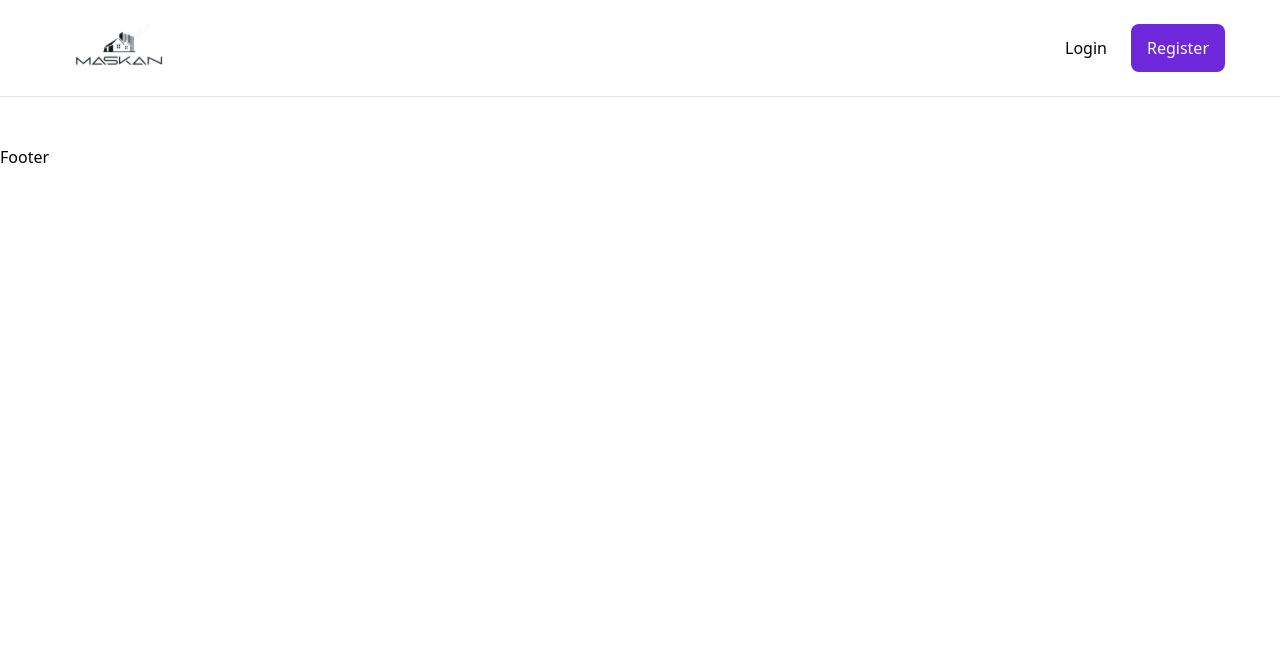
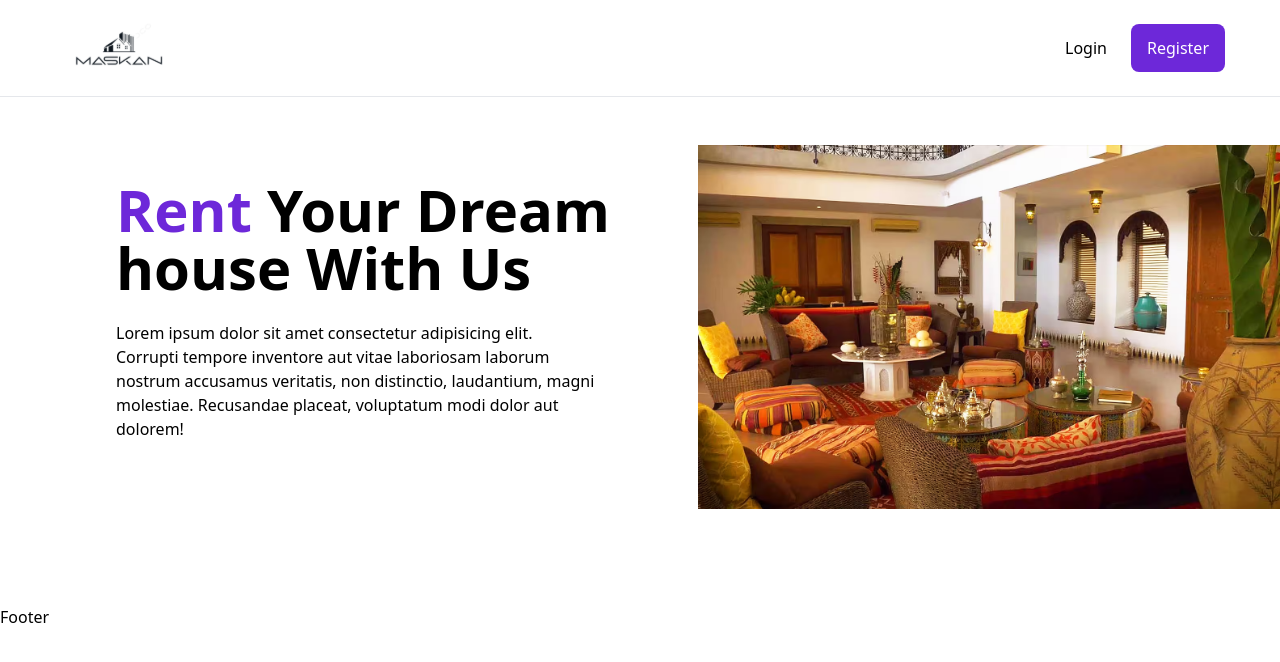
Before and after one commit to marouaneXan/maskan-frontoffice, a Next.js app in the folder maskan_frontoffice/: page / in a window 1280 px wide. Shown: the top 662 px of the page. Built offline with nearby package versions, Linux system fonts and the light colour scheme.

Commit message:
create a banner component

```diff
--- a/maskan_frontoffice/components/banner/Banner.jsx
+++ b/maskan_frontoffice/components/banner/Banner.jsx
@@ -1,10 +1,26 @@
 import React from 'react'
+import banner from '../../public/mh-morocco-banner.webp'
+import Image from 'next/image'
 
 const Banner = () => {
   return (
-    <section>
-      <div>
-
+    <section className='h-full max-h-[640px] mb-8 xl:mb-24'>
+      <div className='flex flex-col lg:flex-row '>
+        <div className='lg:ml-8 xl:ml-[116px] flex flex-col items-center lg:items-start text-center lg:text-left justify-center flex-1 px-4 lg:px-0'>
+          <h1 className='text-4xl lg:text-[58px] font-semibold leading-none mb-6'>
+            <span className='text-violet-700'>Rent {' '}</span>Your Dream house With Us
+          </h1>
+          <p className='max-w-[480px] mb-8'>
+            Lorem ipsum dolor sit amet
+            consectetur adipisicing elit. Corrupti tempore
+            inventore aut vitae laboriosam laborum nostrum accusamus
+            veritatis, non distinctio, laudantium, magni molestiae. Recusandae placeat,
+            voluptatum modi dolor aut dolorem!
+          </p>
+        </div>
+        <div className='hidden flex-1 lg:flex justify-end items-end'>
+          <Image src={banner} />
+        </div>
       </div>
     </section>
   )
```
Also changed, not shown: maskan_frontoffice/public/mh-morocco-banner.avif (deleted), maskan_frontoffice/public/mh-morocco-banner.webp (added).
